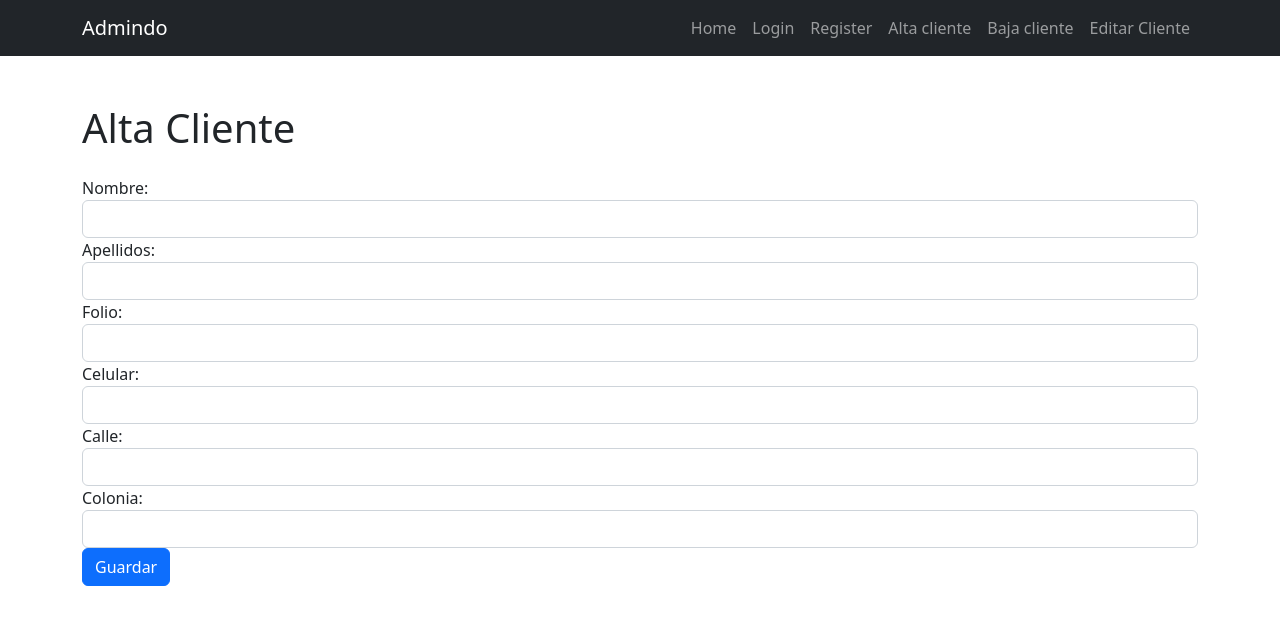
After one commit to AxelYeray/admindo, a Django app: page /altacliente/ in a window 1280 px wide. The commit adds this page. Shown: the top 625 px of the page. Run offline with Django 5.2, Linux system fonts and the light colour scheme.

Commit message:
third commit

```diff
--- a/djangocrud/urls.py
+++ b/djangocrud/urls.py
@@ -31,4 +31,7 @@ urlpatterns = [
     path("tasks/<int:task_id>", views.task_detail, name="task_detail"),
     path("taks/<int:task_id>/complete", views.complete_task, name="complete_task"),
     path("tasks/<int:task_id>/delete", views.delete_task, name="delete_task"),
+    path("altacliente/", views.alta, name="alta"),
+    path("bajacliente/", views.baja, name="baja"),
+    path("editarcliente/", views.editar, name="editar"),
 ]
--- a/tasks/templates/_navbar.html
+++ b/tasks/templates/_navbar.html
@@ -12,13 +12,13 @@
                 </li>
                 {% if user.is_authenticated %}
                 <li class="nav-item">
-                    <a href="{% url 'tasks_completed' %}" class="nav-link">Buscar cliente</a>
+                    <a href="{% url 'tasks_completed' %}" class="nav-link">Buscar venta</a>
                 </li>
                 <li class="nav-item">
-                    <a href="{% url 'tasks' %}" class="nav-link">Clientes</a>
+                    <a href="{% url 'tasks' %}" class="nav-link">ventas</a>
                 </li>
                 <li class="nav-item">
-                    <a href="{% url 'create_task' %}" class="nav-link">Alta cliente</a>
+                    <a href="{% url 'create_task' %}" class="nav-link">Alta venta</a>
                 </li>
                 <li class="nav-item">
                     <a class="nav-link" href="/logout">Logout</a>
@@ -30,6 +30,17 @@
                 <li class="nav-item">
                     <a href="/signup" class="nav-link">Register</a>
                 </li>
+                <li class="nav-item">
+                    <a href="/altacliente" class="nav-link">Alta cliente</a>
+                </li>
+                <li class="nav-item">
+                    <a href="/bajacliente" class="nav-link">Baja cliente</a>
+                </li>
+                <li class="nav-item">
+                    <a href="/editarcliente" class="nav-link">Editar Cliente</a>
+                </li>
+
+
                 {% endif %}
             </ul>
         </div>
--- /dev/null
+++ b/tasks/templates/altacliente.html
@@ -0,0 +1,34 @@
+{% extends 'base.html' %}
+
+{% block content %}
+    <div class="container">
+        <h1 class="mt-5">Alta Cliente</h1>
+        <form action="/guardar_cliente" method="post" class="mt-4">
+            <div class="form-group">
+                <label for="nombre">Nombre:</label>
+                <input type="text" class="form-control" id="nombre" name="nombre">
+            </div>
+            <div class="form-group">
+                <label for="apellidos">Apellidos:</label>
+                <input type="text" class="form-control" id="apellidos" name="apellidos">
+            </div>
+            <div class="form-group">
+                <label for="folio">Folio:</label>
+                <input type="text" class="form-control" id="folio" name="folio">
+            </div>
+            <div class="form-group">
+                <label for="celular">Celular:</label>
+                <input type="text" class="form-control" id="celular" name="celular">
+            </div>
+            <div class="form-group">
+                <label for="calle">Calle:</label>
+                <input type="text" class="form-control" id="calle" name="calle">
+            </div>
+            <div class="form-group">
+                <label for="colonia">Colonia:</label>
+                <input type="text" class="form-control" id="colonia" name="colonia">
+            </div>
+            <button type="submit" class="btn btn-primary">Guardar</button>
+        </form>
+    </div>
+{% endblock %}
--- a/tasks/templates/create_task.html
+++ b/tasks/templates/create_task.html
@@ -12,7 +12,7 @@
                 {% csrf_token %}
                 {{form}}
 
-                <button class="btn btn-primary">Save</button>
+                <button class="btn btn-primary">Registrar</button>
             </form>
         </div>
 
--- a/tasks/views.py
+++ b/tasks/views.py
@@ -6,7 +6,6 @@ from django.db import IntegrityError
 from django.utils import timezone
 from django.contrib.auth.decorators import login_required
 from .models import Task
-
 from .forms import TaskForm
 
 # Create your views here.
@@ -140,3 +139,15 @@ def delete_task(request, task_id):
     if request.method == "POST":
         task.delete()
         return redirect("tasks")
+
+
+def alta(request):
+    return render(request, "altacliente.html")
+
+
+def baja(request):
+    return render(request, "bajacliente.html")
+
+
+def editar(request):
+    return render(request, "editarcliente.html")
```
Also changed, not shown: tasks/templates/bajacliente.html (added, +34 -0 lines), tasks/templates/editarcliente.html (added, +34 -0 lines), db.sqlite3.
